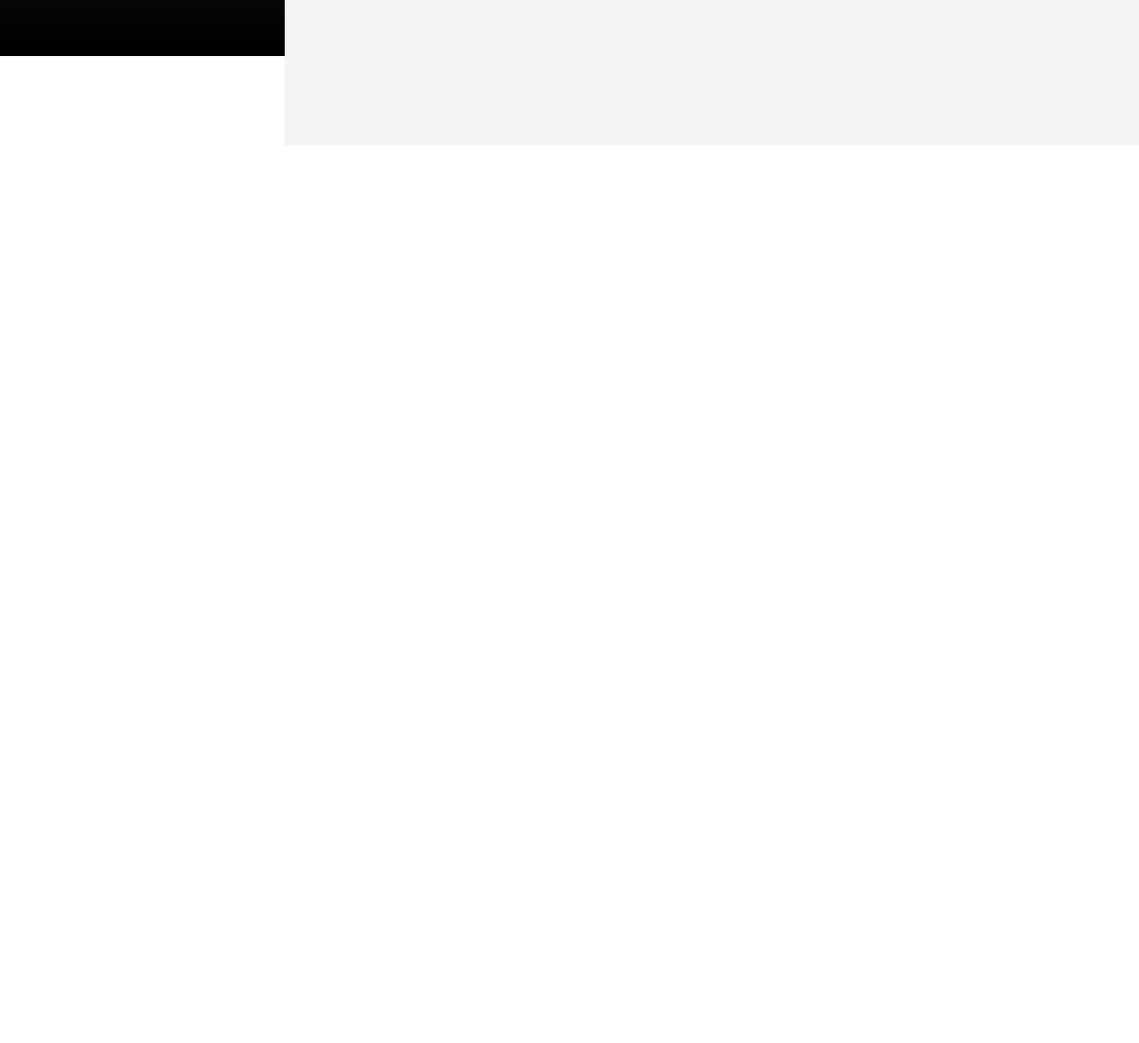
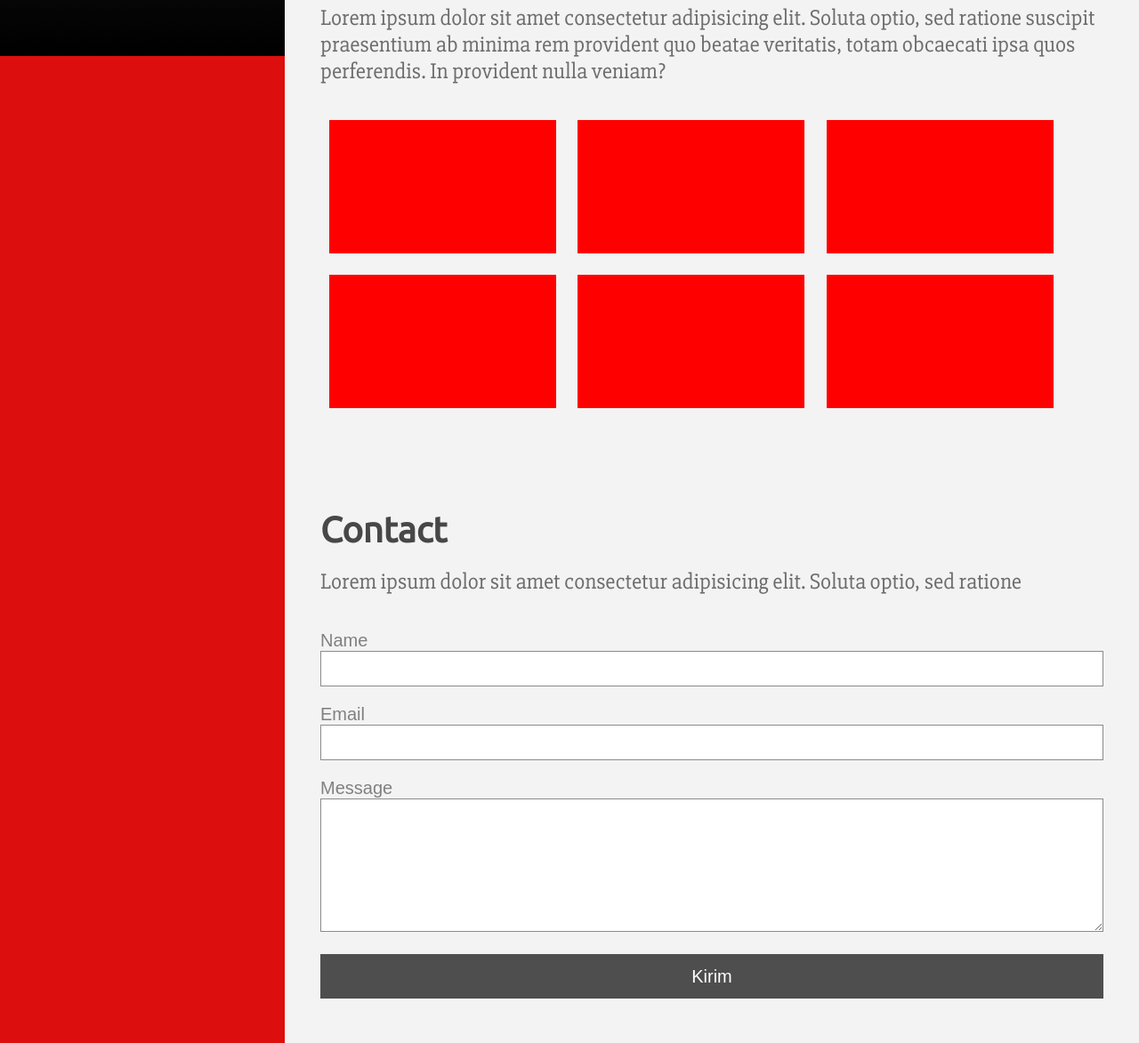
Before and after one commit to yohanessahrul/yohanessahrul, a plain HTML site: page index.html in a window 1280 px wide. Shown: the part 737-1910 px from the top of the page at 89% size. Before the commit the page ends 900 px from the top, so only its background shows below. Drawn offline with Linux system fonts and the light colour scheme.

Commit message:
change index page and style

```diff
--- a/index.html
+++ b/index.html
@@ -24,25 +24,6 @@
                     <footer>
                         <p>copyright &copy Yosa</p>
                     </footer>
-                    <!-- <div class="social-media">
-                        <ul>
-                            <li>
-                                <a href="">
-                                    <img src="./img/facebook.png"/>
-                                </a>
-                            </li>
-                            <li>
-                                <a href="">
-                                    <img src="./img/github.png"/>
-                                </a>
-                            </li>
-                            <li>
-                                <a href="">
-                                    <img src="./img/whatsapp.png"/>
-                                </a>
-                            </li>
-                        </ul>
-                    </div> -->
                 </div>
 
             </div>
@@ -50,10 +31,44 @@
                 <div id="about" class="content-item">
                     <h1>About Me</h1>
                     <p>Hello, my name is Yohanes Sahrul. You can call me more simple "yosa". I am student in Hacktiv8, i want learn about javascript and have a bright future. In my dream, i want to create a tools for many people. Wish me luck :)  </p>
+                    <div class="content-box">
+                        <img src="./img/puzzleman1.jpg"/>
+                    </div>
                 </div>
                 <div id="portofolio" class="content-item">
                     <h1>Portofolio</h1>
                     <p>Lorem ipsum dolor sit amet consectetur adipisicing elit. Soluta optio, sed ratione suscipit praesentium ab minima rem provident quo beatae veritatis, totam obcaecati ipsa quos perferendis. In provident nulla veniam?</p>
+                    <div class="portofolio-box">
+                        <ul>
+                            <li><a href=""></a></li>
+                            <li><a href=""></a></li>
+                            <li><a href=""></a></li>
+                            <li><a href=""></a></li>
+                            <li><a href=""></a></li>
+                            <li><a href=""></a></li>
+                        </ul>
+                    </div>
+                </div>
+                <div id="contact" class="content-item">
+                    <h1>Contact</h1>
+                    <p>Lorem ipsum dolor sit amet consectetur adipisicing elit. Soluta optio, sed ratione</p>
+                    <div class="form-box">
+                        <form action="" method="POST">
+                            <p>
+                                <label>Name</label>
+                                <input type="text" name="nama"/>
+                            </p>
+                            <p>
+                                <label>Email</label>
+                                <input type="email" name="nama"/>
+                            </p>
+                            <p>
+                                <label>Message</label>
+                                <textarea name="message"></textarea>
+                            </p>
+                            <input type="submit" value="Kirim" />
+                        </form>
+                    </div>
                 </div>
             </div>
         </div>
--- a/style.css
+++ b/style.css
@@ -7,9 +7,8 @@
 }
 
 #container {
-    background: grey;
+    background: rgb(221, 14, 14);
     width: 100%;
-    height: 650px;
 }
 .left{
     width: 25%;
@@ -104,7 +103,6 @@ ul {
 .right{
     width: 75%;
     margin-left: 25%;
-    height: 900px;
     background: rgb(243, 243, 243);
 }
 .content-item {
@@ -121,6 +119,63 @@ ul {
     color: #6d6d6d;
     font-family: 'Slabo 27px', serif;
 }
+.content-box {
+    width: 100%;
+    height: 350px;
+    background: rgb(255, 255, 255);
+    margin-top: 20px;
+}
+.content-box img {
+    width: 350px;
+    float: right;
+}
+.portofolio-box {
+    margin-top: 30px;
+}
+.portofolio-box ul li {
+    width: 255px;
+    height: 150px;
+    background: red;
+    display: inline-block;
+    margin: 10px;
+}
+
+form {
+    margin-top: 20px;
+}
+form label {
+    color: grey;
+    font-size: 20px;
+}
+label{
+    width: 100%;
+    display: table;
+}
+input[type=text], input[type=email]{
+    width: 100%;
+    height: 40px;
+    border: 1px solid #8b8b8b;
+    font-size: 20px;
+    padding: 5px 5px 5px 10px;
+}
+input[type=submit]{
+    width: 100%;
+    height: 50px;
+    background: rgb(78, 78, 78);
+    border: none;
+    color: #ffffff;
+    font-size: 20px;
+    margin-top: 25px;
+    padding: 10px;
+}
+textarea{
+    width: 100%;
+    height: 150px;
+    border: 1px solid #8b8b8b;
+    font-size: 20px;
+    padding: 5px 5px 5px 10px;
+}
+
 footer{
     margin-top: 30px;
 }
```
Also changed, not shown: img/facebook.png (deleted), img/github.png (deleted), img/instagram.png (deleted), img/puzzleman1.jpg (added), img/whatsapp.png (deleted).
